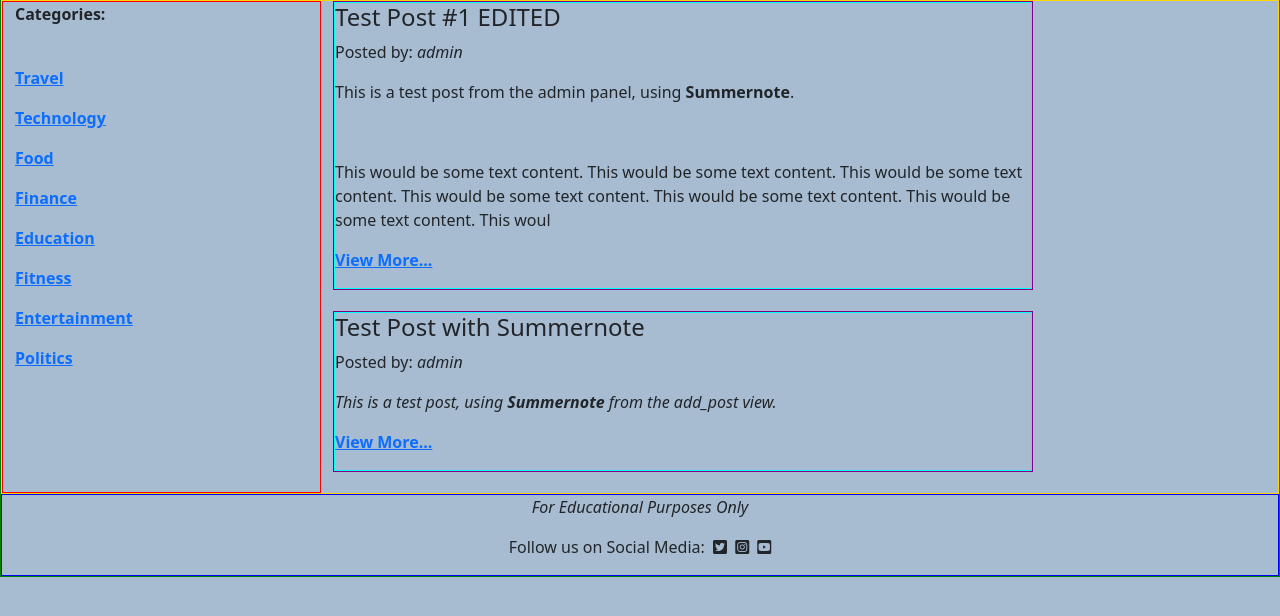
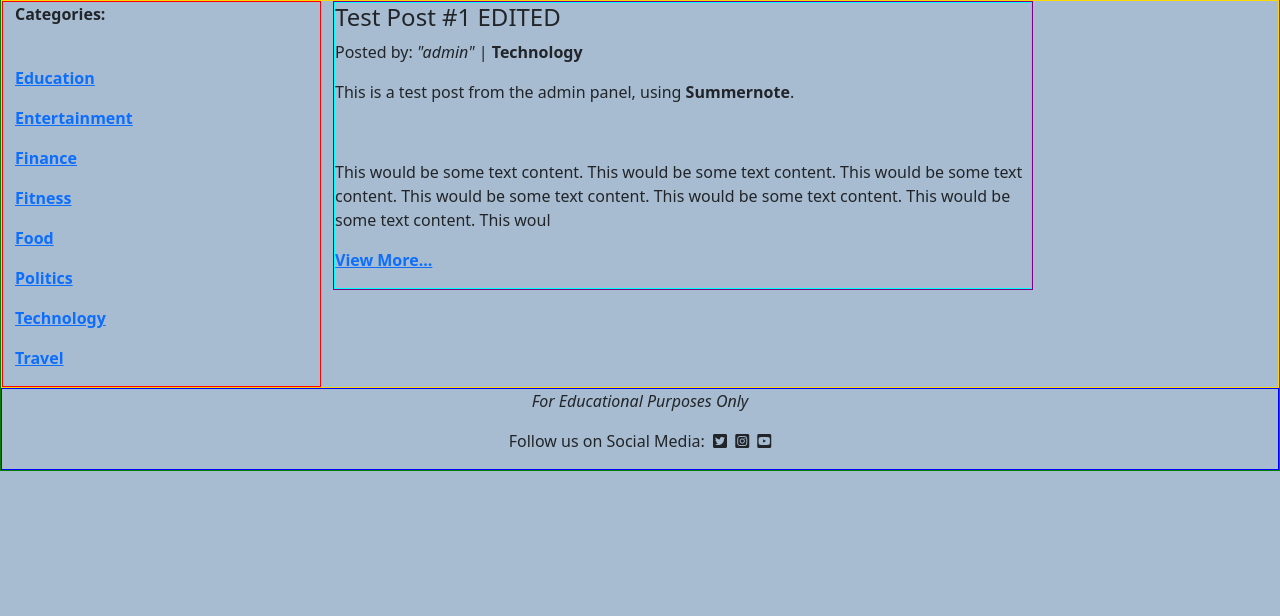
Before and after one commit to Code-Institute-Submissions/SamuelMasters-blathr_DecResub, a Django app: page / in a window 1280 px wide. Shown: the part 75-691 px from the top of the page. Run offline with Django 3.2, Linux system fonts and the light colour scheme; data comes from the database, SQL or seed files in the repository; both versions use the stored data as it was after the commit.

Commit message:
Start setting up filter functionality within post iteration

```diff
--- a/blathr/urls.py
+++ b/blathr/urls.py
@@ -21,6 +21,7 @@ urlpatterns = [
     path('admin/', admin.site.urls),
     path('summernote/', include('django_summernote.urls')),
     path('', home, name='home'),
+    path('<category_id>', home, name='home_filtered'),
     path('accounts/', include('allauth.urls')),
     path('add/add_post/', add_post, name='add_post'),
     path('post_detail/<post_id>/', post_detail, name='post_detail'),
--- a/posts/admin.py
+++ b/posts/admin.py
@@ -6,7 +6,7 @@ from .models import Category, Post, Comment
 @admin.register(Category)
 class CategoryAdmin(admin.ModelAdmin):
 
-    list_display = ('name',)
+    list_display = ('name', 'category_id')
 
 
 @admin.register(Post)
--- a/posts/models.py
+++ b/posts/models.py
@@ -12,6 +12,10 @@ class Category(models.Model):
 
     def __str__(self):
         return self.name
+
+    class Meta:
+        verbose_name_plural = 'categories'
+        ordering = ('name',)
 
 
 STATUS = ((0, "Draft"), (1, "Published"))
--- a/posts/views.py
+++ b/posts/views.py
@@ -10,8 +10,13 @@ def home(request):
     """
     View for the homepage of the site.
     """
-    post_list = Post.objects.all()
+
     category_list = Category.objects.all()
+    # if request.POST:
+    post_list = Post.objects.filter(category__name="Technology").order_by('-created_date')
+    # else:
+    #     post_list = Post.objects.all().order_by('-created_date')
+
     return render(request, 'index.html', {'post_list': post_list,
                                           'category_list': category_list})
 
--- a/templates/index.html
+++ b/templates/index.html
@@ -6,7 +6,7 @@
     <div class="col-md-3" id="category-col">
         <p><strong>Categories:</strong></p><br>
         {% for category in category_list %}
-        <p><a href="#"><strong>{{ category.name }}</strong></a></p>
+        <p><a href="{{ category.id }}"><strong>{{ category.name }}</strong></a></p>
         {% endfor %}
     </div>
 
@@ -17,7 +17,7 @@
             <div class="post-card">
                 <div class="post-card-body">
                     <h4>{{ post.title }}</h4>
-                    <p>Posted by: <em>{{ post.author }}</em></p>
+                    <p>Posted by: <em>"{{ post.author }}"</em> | <strong>{{ post.category }}</strong></p>
                     <p>{{ post.content | safe | slice:":300"}}</p>
                     <p><strong><a href="post_detail/{{ post.post_id }}">View More...</a></strong></p>
                 </div>
```
Also changed, not shown: db.sqlite3, posts/migrations/0011_alter_category_options.py (added).
